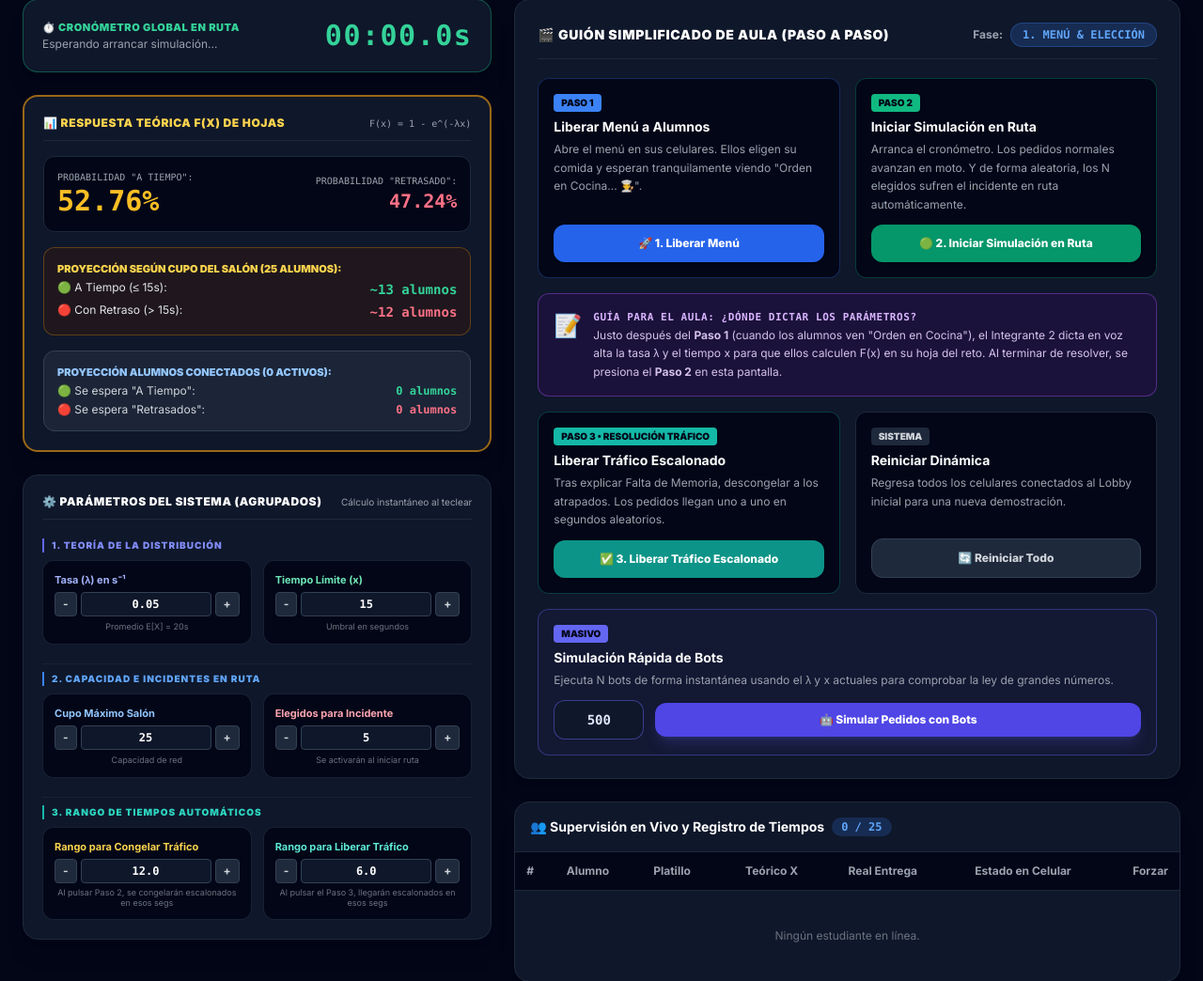
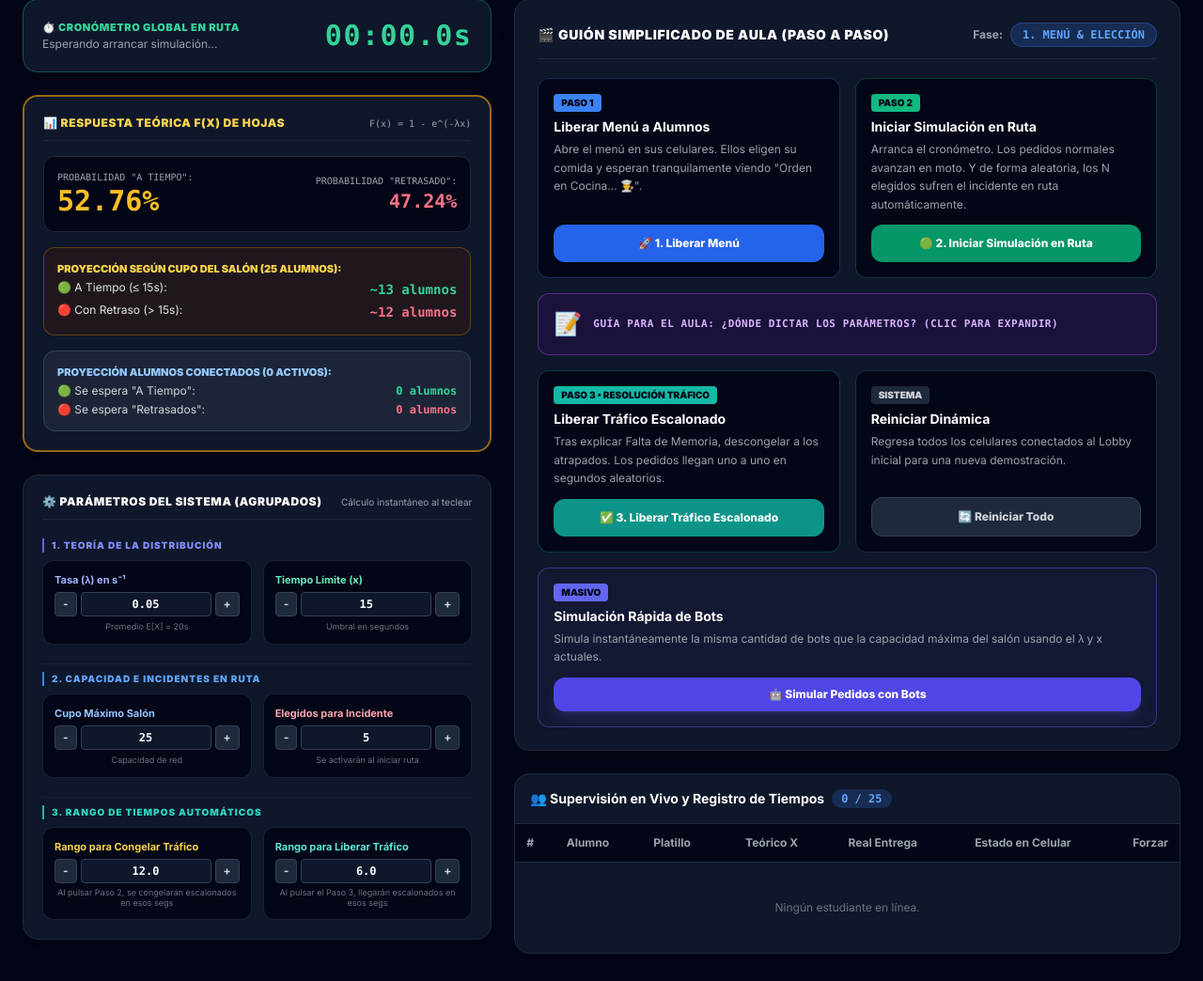
Before and after one commit to JBalladaresM2/dinamica-componente-2, a Flask app: page /admin in a window 1280 px wide. Shown: the part 90-1134 px from the top of the page at 94% size. After the commit the page ends 1105 px from the top, so only its background shows below. Run offline with Flask 3, Linux system fonts and the light colour scheme; some libraries are stand-ins or nearby versions.

Commit message:
fix bots

```diff
--- a/app.py
+++ b/app.py
@@ -607,10 +607,12 @@ def handle_admin_reset_simulation():
 
 @socketio.on('admin_simulate_bots')
 def handle_admin_simulate_bots(data):
-    try:
-        n_bots = int(data.get('n_bots', 500))
-    except:
-        n_bots = 500
+    n_bots = system_state['max_clients']
+
+    # Remove previous bots
+    for cid in list(clients.keys()):
+        if clients[cid].get('is_bot'):
+            del clients[cid]
 
     lambda_val = system_state['lambda_param']
     limit_x = system_state['time_limit_x']
--- a/templates/admin.html
+++ b/templates/admin.html
@@ -283,12 +283,16 @@
                         </div>
 
                         <!-- NOTA DE AULA PARA DICTAR PARÁMETROS -->
-                        <div class="sm:col-span-2 bg-purple-950/30 p-4 rounded-xl border border-purple-500/40 text-xs text-purple-200/90 leading-relaxed flex items-start gap-3">
-                            <span class="text-2xl mt-0.5">📝</span>
-                            <div>
-                                <strong class="text-purple-300 uppercase block text-[11px] tracking-wider font-mono">Guía para el Aula: ¿Dónde dictar los parámetros?</strong>
-                                Justo después del <strong>Paso 1</strong> (cuando los alumnos ven "Orden en Cocina"), el Integrante 2 dicta en voz alta la tasa λ y el tiempo x para que ellos calculen F(x) en su hoja del reto. Al terminar de resolver, se presiona el <strong>Paso 2</strong> en esta pantalla.
-                            </div>
+                        <div class="sm:col-span-2 bg-purple-950/30 p-4 rounded-xl border border-purple-500/40 text-xs text-purple-200/90 leading-relaxed">
+                            <details class="group">
+                                <summary class="flex items-center cursor-pointer list-none gap-3 focus:outline-none outline-none">
+                                    <span class="text-2xl">📝</span>
+                                    <strong class="text-purple-300 uppercase block text-[11px] tracking-wider font-mono flex-1 hover:text-purple-200 transition">Guía para el Aula: ¿Dónde dictar los parámetros? (Clic para expandir)</strong>
+                                </summary>
+                                <div class="mt-3 pl-[3.25rem]">
+                                    Justo después del <strong>Paso 1</strong> (cuando los alumnos ven "Orden en Cocina"), el Integrante 2 dicta en voz alta la tasa λ y el tiempo x para que ellos calculen F(x) en su hoja del reto. Al terminar de resolver, se presiona el <strong>Paso 2</strong> en esta pantalla.
+                                </div>
+                            </details>
                         </div>
 
                         <!-- PASO 3 -->
@@ -320,14 +324,15 @@
                             <div>
                                 <span class="text-[10px] font-black uppercase bg-indigo-500 text-slate-950 px-2 py-0.5 rounded block w-fit mb-1.5">Masivo</span>
                                 <h4 class="font-bold text-sm text-white">Simulación Rápida de Bots</h4>
-                                <p class="text-xs text-gray-400 mt-1 leading-relaxed">Ejecuta N bots de forma instantánea usando el λ y x actuales para comprobar la ley de grandes números.</p>
+                                <p class="text-xs text-gray-400 mt-1 leading-relaxed">Simula instantáneamente la misma cantidad de bots que la capacidad máxima del salón usando el λ y x actuales.</p>
                             </div>
                             <div class="flex items-center space-x-3">
-                                <input type="number" id="inp-bot-count" value="500" min="1" class="w-24 text-center bg-slate-900 border border-indigo-500/50 rounded-xl py-2.5 text-indigo-100 font-mono font-bold text-sm focus:outline-none focus:border-indigo-400">
-                                <button onclick="simulateBots()" class="flex-1 py-2.5 px-4 rounded-xl bg-indigo-600 hover:bg-indigo-500 text-white font-extrabold text-xs shadow-lg shadow-indigo-500/20 transition active:scale-95">
+                                <button onclick="simulateBots()" class="w-full py-2.5 px-4 rounded-xl bg-indigo-600 hover:bg-indigo-500 text-white font-extrabold text-xs shadow-lg shadow-indigo-500/20 transition active:scale-95">
                                     🤖 Simular Pedidos con Bots
                                 </button>
                             </div>
+                            <!-- RESULTADOS BOTS -->
+                            <div id="inline-bot-results" class="hidden mt-4 bg-slate-900 border border-indigo-500/30 rounded-xl p-4"></div>
                         </div>
 
                     </div>
@@ -555,27 +560,28 @@
         function deliverSingle(sid) { socket.emit('admin_deliver_single', { socket_id: sid }); }
 
         function simulateBots() {
-            const n = parseInt(document.getElementById('inp-bot-count').value) || 500;
-            socket.emit('admin_simulate_bots', { n_bots: n });
+            socket.emit('admin_simulate_bots', {});
         }
 
         socket.on('bot_simulation_result', (data) => {
             const ontimePct = ((data.ontime / data.total) * 100).toFixed(1);
             const latePct = ((data.late / data.total) * 100).toFixed(1);
 
-            const content = document.getElementById('bot-flash-content');
-            content.innerHTML = `
-                <div class="text-xl font-black text-white mb-4">🤖 RESULTADO DE SIMULACIÓN MASIVA (${data.total} BOTS):</div>
-                <div class="bg-emerald-950/50 border border-emerald-500/30 rounded-xl p-4 mb-3">
-                    <div class="text-emerald-400 font-black text-2xl">🟢 A Tiempo</div>
-                    <div class="text-emerald-300 text-lg font-bold">${data.ontime} bots (${ontimePct}%)</div>
-                </div>
-                <div class="bg-rose-950/50 border border-rose-500/30 rounded-xl p-4">
-                    <div class="text-rose-400 font-black text-2xl">🔴 Retrasados</div>
-                    <div class="text-rose-300 text-lg font-bold">${data.late} bots (${latePct}%)</div>
+            const resultDiv = document.getElementById('inline-bot-results');
+            resultDiv.innerHTML = `
+                <div class="text-[11px] font-black text-white mb-3 tracking-wider uppercase">🤖 RESULTADO DE SIMULACIÓN MASIVA (${data.total} BOTS):</div>
+                <div class="grid grid-cols-2 gap-3">
+                    <div class="bg-emerald-950/50 border border-emerald-500/30 rounded-xl p-3 text-center">
+                        <div class="text-emerald-400 font-black text-[11px] uppercase">🟢 A Tiempo</div>
+                        <div class="text-emerald-300 text-lg font-bold mt-0.5">${data.ontime} <span class="text-[10px] font-medium opacity-80">(${ontimePct}%)</span></div>
+                    </div>
+                    <div class="bg-rose-950/50 border border-rose-500/30 rounded-xl p-3 text-center">
+                        <div class="text-rose-400 font-black text-[11px] uppercase">🔴 Retrasados</div>
+                        <div class="text-rose-300 text-lg font-bold mt-0.5">${data.late} <span class="text-[10px] font-medium opacity-80">(${latePct}%)</span></div>
+                    </div>
                 </div>
             `;
-            document.getElementById('bot-flash-modal').classList.remove('hidden');
+            resultDiv.classList.remove('hidden');
         });
 
         socket.on('admin_notification', (data) => {
@@ -595,15 +601,5 @@
             return div.innerHTML;
         }
     </script>
-
-    <!-- MODAL RESULTADO BOTS -->
-    <div id="bot-flash-modal" class="hidden fixed inset-0 z-[100] flex items-center justify-center bg-black/80 backdrop-blur-sm">
-        <div class="bg-slate-900 border-2 border-indigo-500 rounded-2xl p-8 max-w-md w-full shadow-2xl shadow-indigo-500/20 transform transition-all scale-100">
-            <div id="bot-flash-content" class="text-center space-y-4"></div>
-            <button onclick="document.getElementById('bot-flash-modal').classList.add('hidden')" class="w-full mt-6 py-3 px-4 rounded-xl bg-slate-800 hover:bg-slate-700 text-white font-bold text-sm border border-slate-700 transition active:scale-95">
-                Cerrar
-            </button>
-        </div>
-    </div>
 </body>
 </html>
```
